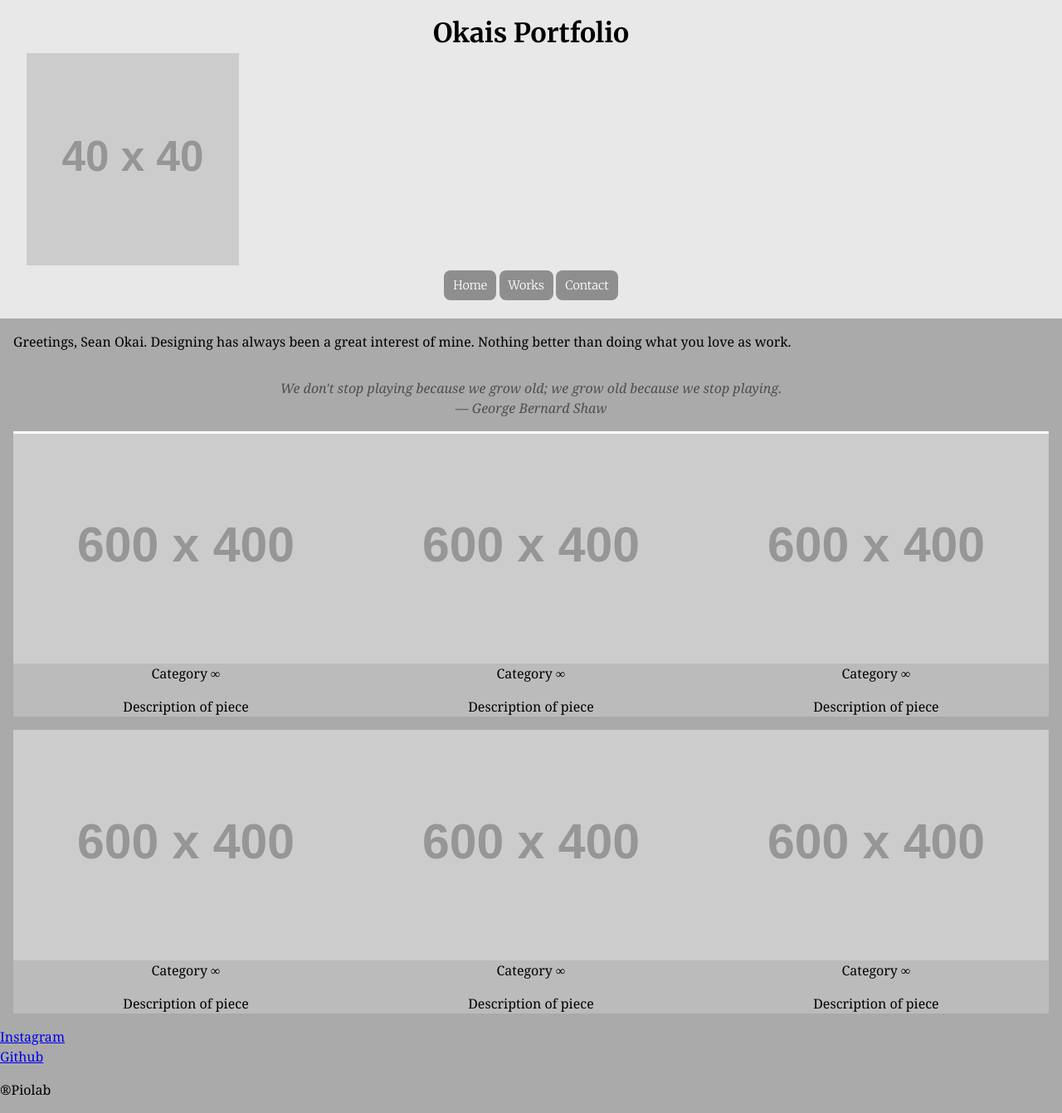
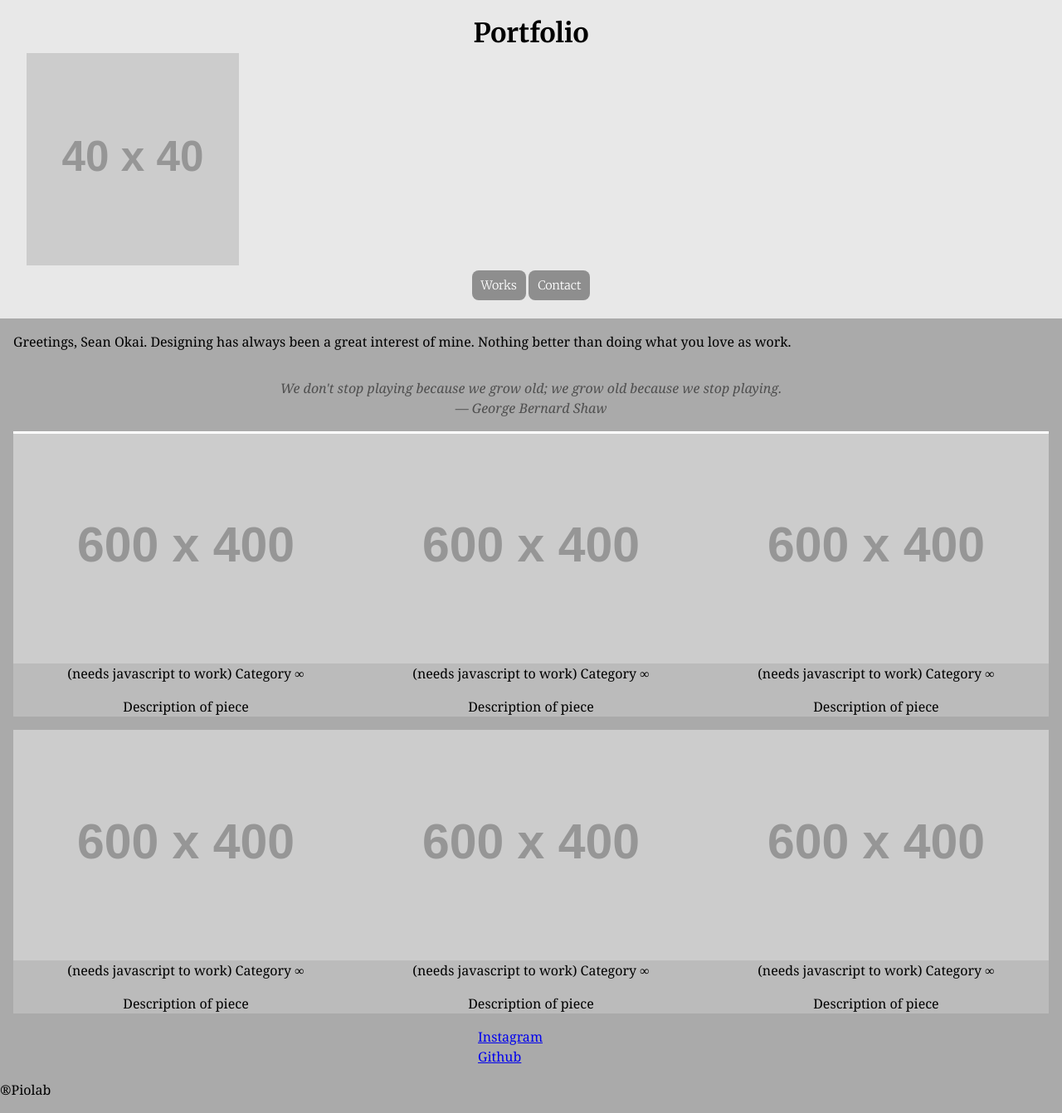
Before and after one commit to seanokai/portfolio, a PHP site: page / in a window 1280 px wide. Shown: the whole page at 83% size. Run offline with PHP 8.4, Linux system fonts and the light colour scheme; grey boxes labelled with a size stand in for pictures from a placeholder-image service; some libraries are stand-ins or nearby versions.

Commit message:
added favicon

```diff
--- a/css/main.css
+++ b/css/main.css
@@ -84,7 +84,7 @@ nav li {
 }
 
 nav a {
-	display:block;
+	display: block;
 	padding: 0.5em 0.75em;
 	background-color: #8e8e8e;
 	border-radius: 8px;
@@ -99,6 +99,10 @@ nav a:hover {
 
 }
 
+.contact {
+	text-decoration: none;
+}
+
 @media only screen and (min-width: 17em) {
 
 	.nav {
@@ -110,6 +114,14 @@ nav a:hover {
 		border-radius: 2px;
 		overflow: hidden;
 	}
+
+	.contact {
+
+	display: inline-block;
+	text-decoration: none;
+	padding-left: 45%;
+	}
+
 }
 
 @media only screen and (min-width: 40em) {
@@ -160,8 +172,7 @@ blockquote p {
 
 	}
 
-.contact {
 
-	display: inline-block;
-	text-decoration: none;
+@media only screen and (min-width: 40em) {
+
 }
--- a/index.html
+++ b/index.html
@@ -10,12 +10,13 @@
   <meta name="viewport" content="width=device-width;initial-scale=1">
   <link href='https://fonts.googleapis.com/css?family=Merriweather:400,700,300' rel='stylesheet'>
   <meta name="viewport" content="width=device-width,initial-scale=1">
+  <link rel="shortcut icon" href="favicon.ico">
 </head>
 
 <body>
 
 	<header class="masthead">
-		<h1>Okais Portfolio</b> </a> </h1>
+		<h1>Portfolio</h1>
 		<h1 class="logo">
 			<a href="index.html">
 				<img src="http://placehold.it/40x40" alt="sean okai logo">
@@ -24,7 +25,6 @@
 
 		<nav>
 				<ul class="nav">
-					<li><a href="#">Home</a></li>
 					<li><a href="#">Works</a></li>
 					<li><a href="#">Contact</a></li>
 				</ul>
@@ -45,7 +45,7 @@
 				<figure class="col">
 				<div class="banner-content">
 				<img src="http://placehold.it/600x400" alt="banner2">
-				<figcaption> Category ∞ </figcaption>
+				<figcaption>(needs javascript to work) Category ∞ </figcaption>
 				<p>Description of piece</p>
 				</div>
 			</div>
@@ -53,7 +53,7 @@
 				<figure class="col">
 				<div class="banner-content">
 				<img src="http://placehold.it/600x400" alt="banner2">
-				<figcaption> Category ∞ </figcaption>
+				<figcaption> (needs javascript to work) Category ∞ </figcaption>
 				<p>Description of piece</p>
 				</div>
 			</div>
@@ -62,7 +62,7 @@
 				<figure class="col">
 				<div class="banner-content">
 				<img src="http://placehold.it/600x400" alt="banner2">
-				<figcaption> Category ∞ </figcaption>
+				<figcaption> (needs javascript to work) Category ∞ </figcaption>
 				<p>Description of piece</p>
 				</div>
 			</div>
@@ -70,7 +70,7 @@
 				<figure class="col">
 				<div class="banner-content">
 				<img src="http://placehold.it/600x400" alt="banner2">
-				<figcaption> Category ∞ </figcaption>
+				<figcaption> (needs javascript to work) Category ∞ </figcaption>
 				<p>Description of piece</p>
 				</div>
 			</div>
@@ -78,7 +78,7 @@
 				<figure class="col">
 				<div class="banner-content">
 				<img src="http://placehold.it/600x400" alt="banner2">
-				<figcaption> Category ∞ </figcaption>
+				<figcaption> (needs javascript to work) Category ∞ </figcaption>
 				<p>Description of piece</p>
 				</div>
 			</div>
@@ -87,7 +87,7 @@
 				<figure class="col">
 				<div class="banner-content">
 				<img src="http://placehold.it/600x400" alt="banner2">
-				<figcaption> Category ∞ </figcaption>
+				<figcaption> (needs javascript to work) Category ∞ </figcaption>
 				<p>Description of piece</p>
 				</div>
 			</div>
@@ -95,15 +95,15 @@
 		</div>
 	</main>
 
-	<section>
+	<section class="contact">
 
-	<div class="contact">
+	<div>
 		<div>
-		   <a class="hover unit" href="https://instagram.com/piolab/"> Instagram </a>
+		   <a href="https://instagram.com/piolab/"> Instagram </a>
 		</div>
 
 		<div>
-		   <a class="hover unit" href="https://github.com/seanokai/business-card-site"> Github </a>
+		   <a href="https://github.com/seanokai/business-card-site"> Github </a>
 		</div>
 
 	</div>
```
Also changed, not shown: favicon.ico (added). Lines whose indentation alone changed are shown as unchanged.
